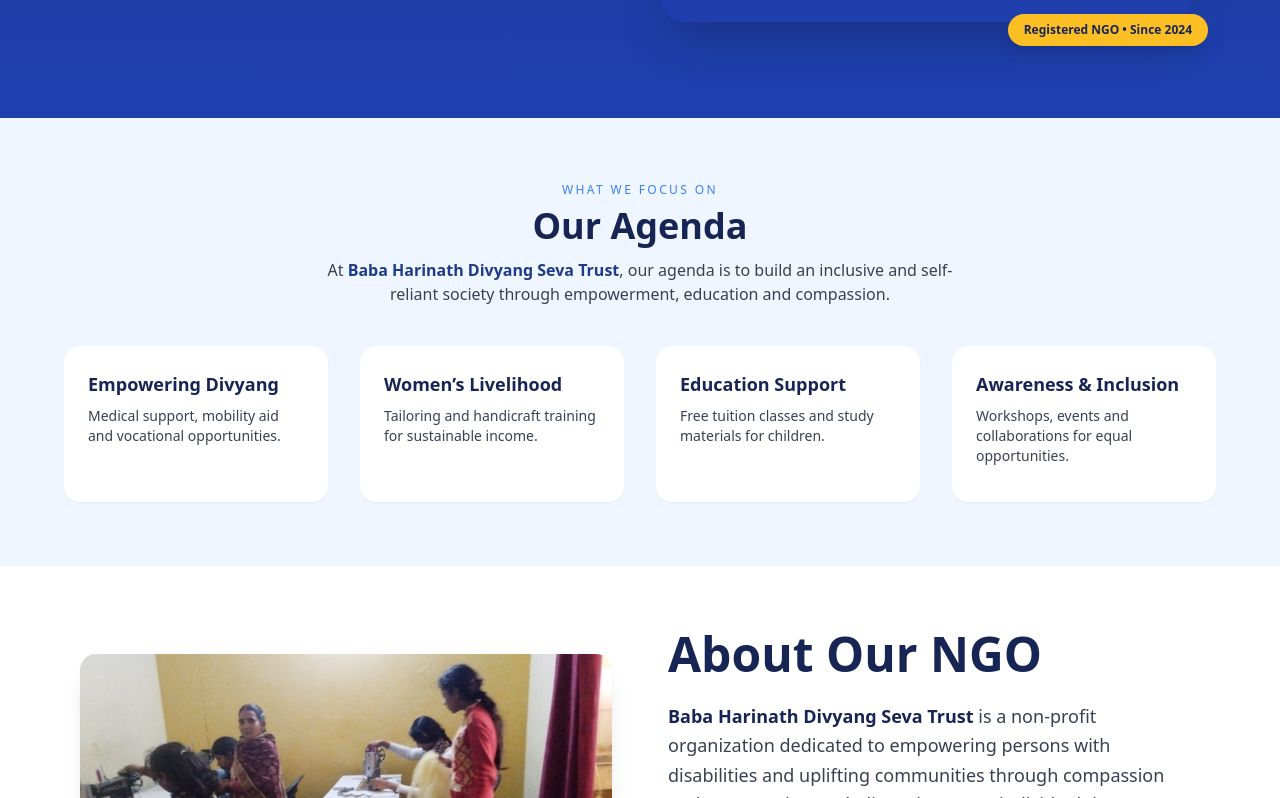
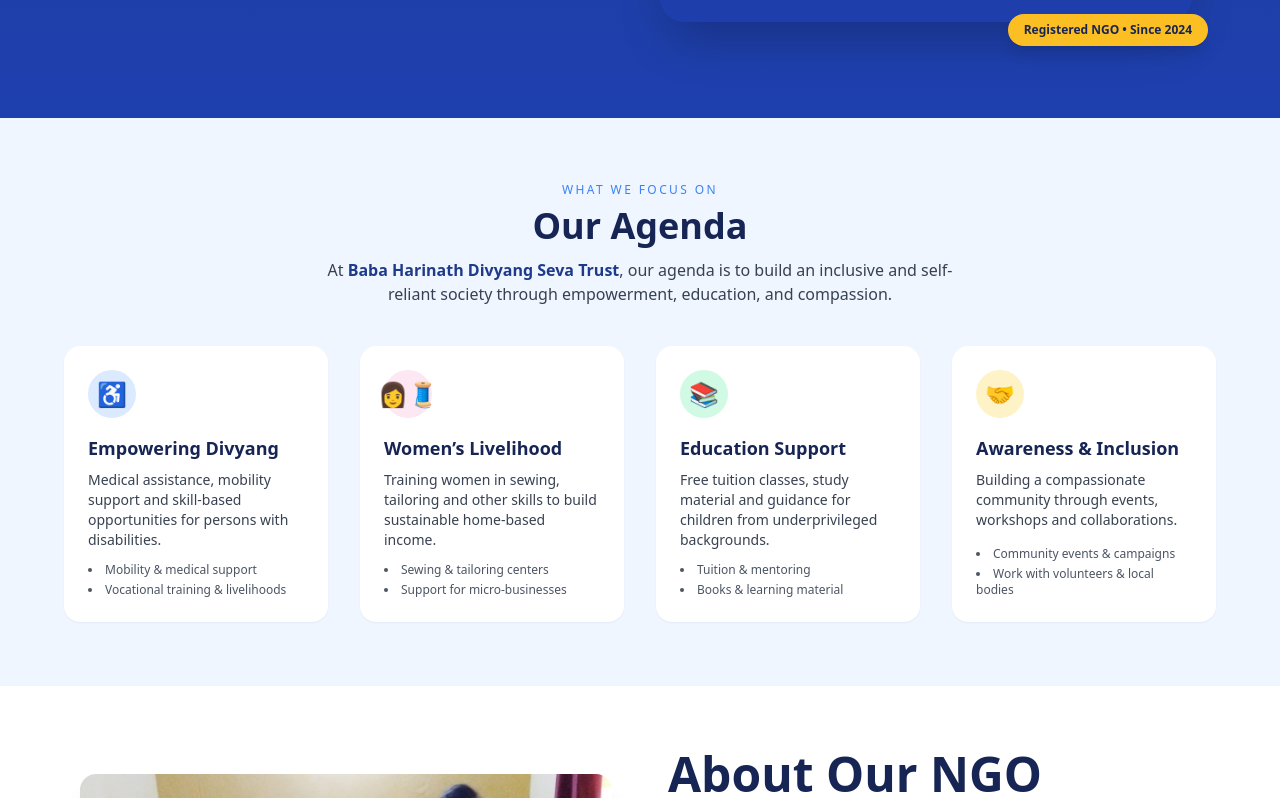
Before and after one commit to Akshay4817/ngo-project, a React (Create React App) app in the folder frontend/: page / in a window 1280 px wide. Shown: the part 746-1544 px from the top of the page. Built offline with nearby package versions, Linux system fonts and the light colour scheme.

Commit message:
Updated homepage UI with hero + agenda cards

```diff
--- a/frontend/src/pages/Home.jsx
+++ b/frontend/src/pages/Home.jsx
@@ -1,55 +1,45 @@
-// src/pages/Home.jsx
-import React from "react";
 import Carousel from "../components/Carousel";
 import AboutSection from "../components/AboutSection";
-import WhatWeDo from "../components/WhatWeDo";
+
 
 export default function Home() {
   return (
     <div className="bg-slate-50">
-
       {/* Hero Section */}
       <section className="relative overflow-hidden bg-gradient-to-b from-blue-900 to-blue-800 text-white">
         <div className="max-w-6xl mx-auto px-6 py-16 lg:py-24 grid gap-10 lg:grid-cols-2 items-center">
-
-          {/* Left text */}
           <div>
             <p className="uppercase tracking-[0.2em] text-blue-200 text-xs mb-3">
               Baba Harinath Divyang Seva Trust
             </p>
-
             <h1 className="text-3xl sm:text-4xl lg:text-5xl font-extrabold leading-tight mb-4">
               Empowering Divyang, women and children with dignity and opportunity.
             </h1>
-
             <p className="text-blue-100 text-sm sm:text-base mb-8 max-w-xl">
-              From skill training to education support, we work to build an
-              inclusive, self-reliant and compassionate society.
+              From skill development and livelihood programs to education support,
+              we work to build an inclusive, self-reliant, and compassionate society.
             </p>
 
             <div className="flex flex-wrap gap-4">
               <a
                 href="/donation"
-                className="inline-flex items-center justify-center rounded-full px-7 py-3 text-sm font-semibold bg-amber-400 text-blue-950 shadow-md hover:shadow-lg transition"
+                className="inline-flex items-center justify-center rounded-full px-7 py-3 text-sm font-semibold bg-amber-400 text-blue-950 shadow-md hover:shadow-lg hover:-translate-y-0.5 transition"
               >
                 Donate Now
               </a>
-
               <a
                 href="/contact"
-                className="inline-flex items-center justify-center rounded-full px-7 py-3 text-sm font-semibold border border-blue-200 text-blue-50 hover:bg-blue-800/50 transition"
+                className="inline-flex items-center justify-center rounded-full px-7 py-3 text-sm font-semibold border border-blue-200 text-blue-50 hover:bg-blue-800/60 transition"
               >
                 Volunteer / Contact Us
               </a>
             </div>
           </div>
 
-          {/* Right carousel */}
           <div className="relative">
             <div className="rounded-3xl bg-blue-800/40 backdrop-blur p-4 sm:p-6 shadow-2xl">
               <Carousel />
             </div>
-
             <div className="hidden sm:block absolute -bottom-6 -right-4 bg-amber-400 text-blue-950 text-xs font-semibold px-4 py-2 rounded-full shadow-lg">
               Registered NGO • Since 2024
             </div>
@@ -57,77 +47,100 @@
         </div>
       </section>
 
-      {/* NEW Section */}
-
-
-      {/* Agenda Section */}
+      {/* Our Agenda Section */}
       <section className="bg-blue-50 py-16 px-4 sm:px-6 lg:px-8">
         <div className="max-w-6xl mx-auto">
-
           <div className="text-center mb-10">
             <p className="uppercase tracking-[0.2em] text-blue-500 text-xs mb-2">
               What We Focus On
             </p>
-
             <h2 className="text-4xl font-extrabold text-blue-950 mb-3">
               Our Agenda
             </h2>
-
             <p className="text-gray-700 max-w-2xl mx-auto text-sm sm:text-base">
-              At <span className="font-semibold text-blue-900">
-                Baba Harinath Divyang Seva Trust
-              </span>, our agenda is to build an inclusive and self-reliant
-              society through empowerment, education and compassion.
+              At <span className="font-semibold text-blue-900">Baba Harinath Divyang Seva Trust</span>,
+              our agenda is to build an inclusive and self-reliant society through
+              empowerment, education, and compassion.
             </p>
           </div>
 
-          {/* 4 Agenda Cards */}
           <div className="grid gap-8 md:grid-cols-2 lg:grid-cols-4">
-
             {/* Card 1 */}
-            <div className="bg-white rounded-2xl shadow-sm p-6 flex flex-col">
+            <div className="bg-white rounded-2xl shadow-sm hover:shadow-md transition p-6 flex flex-col">
+              <div className="w-12 h-12 rounded-full bg-blue-100 flex items-center justify-center text-2xl mb-4">
+                ♿
+              </div>
               <h3 className="text-lg font-semibold text-blue-950 mb-2">
                 Empowering Divyang
               </h3>
               <p className="text-gray-700 text-sm mb-3">
-                Medical support, mobility aid and vocational opportunities.
+                Medical assistance, mobility support and skill-based opportunities
+                for persons with disabilities.
               </p>
+              <ul className="list-disc list-inside text-gray-600 text-xs space-y-1 mt-auto">
+                <li>Mobility & medical support</li>
+                <li>Vocational training & livelihoods</li>
+              </ul>
             </div>
 
             {/* Card 2 */}
-            <div className="bg-white rounded-2xl shadow-sm p-6 flex flex-col">
+            <div className="bg-white rounded-2xl shadow-sm hover:shadow-md transition p-6 flex flex-col">
+              <div className="w-12 h-12 rounded-full bg-pink-100 flex items-center justify-center text-2xl mb-4">
+                👩‍🧵
+              </div>
               <h3 className="text-lg font-semibold text-blue-950 mb-2">
                 Women’s Livelihood
               </h3>
               <p className="text-gray-700 text-sm mb-3">
-                Tailoring and handicraft training for sustainable income.
+                Training women in sewing, tailoring and other skills to build
+                sustainable home-based income.
               </p>
+              <ul className="list-disc list-inside text-gray-600 text-xs space-y-1 mt-auto">
+                <li>Sewing & tailoring centers</li>
+                <li>Support for micro-businesses</li>
+              </ul>
             </div>
 
             {/* Card 3 */}
-            <div className="bg-white rounded-2xl shadow-sm p-6 flex flex-col">
+            <div className="bg-white rounded-2xl shadow-sm hover:shadow-md transition p-6 flex flex-col">
+              <div className="w-12 h-12 rounded-full bg-emerald-100 flex items-center justify-center text-2xl mb-4">
+                📚
+              </div>
               <h3 className="text-lg font-semibold text-blue-950 mb-2">
                 Education Support
               </h3>
               <p className="text-gray-700 text-sm mb-3">
-                Free tuition classes and study materials for children.
+                Free tuition classes, study material and guidance for children
+                from underprivileged backgrounds.
               </p>
+              <ul className="list-disc list-inside text-gray-600 text-xs space-y-1 mt-auto">
+                <li>Tuition & mentoring</li>
+                <li>Books & learning material</li>
+              </ul>
             </div>
 
             {/* Card 4 */}
-            <div className="bg-white rounded-2xl shadow-sm p-6 flex flex-col">
+            <div className="bg-white rounded-2xl shadow-sm hover:shadow-md transition p-6 flex flex-col">
+              <div className="w-12 h-12 rounded-full bg-amber-100 flex items-center justify-center text-2xl mb-4">
+                🤝
+              </div>
               <h3 className="text-lg font-semibold text-blue-950 mb-2">
                 Awareness & Inclusion
               </h3>
               <p className="text-gray-700 text-sm mb-3">
-                Workshops, events and collaborations for equal opportunities.
+                Building a compassionate community through events, workshops
+                and collaborations.
               </p>
+              <ul className="list-disc list-inside text-gray-600 text-xs space-y-1 mt-auto">
+                <li>Community events & campaigns</li>
+                <li>Work with volunteers & local bodies</li>
+              </ul>
             </div>
-
           </div>
         </div>
       </section>
 
+      {/* About Section */}
       <AboutSection />
     </div>
   );
```
